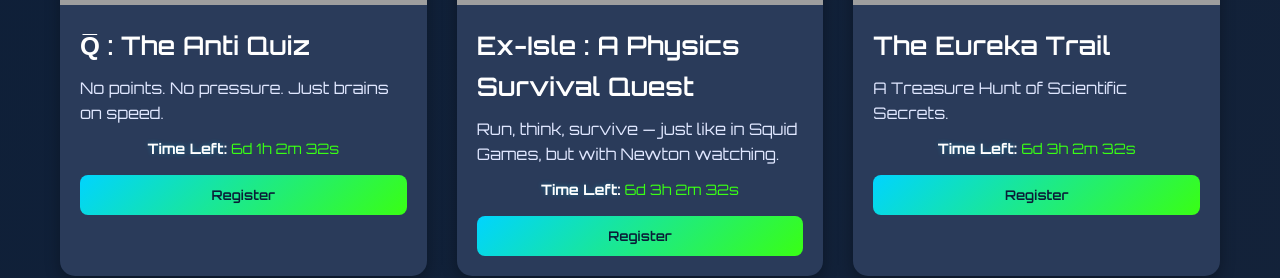
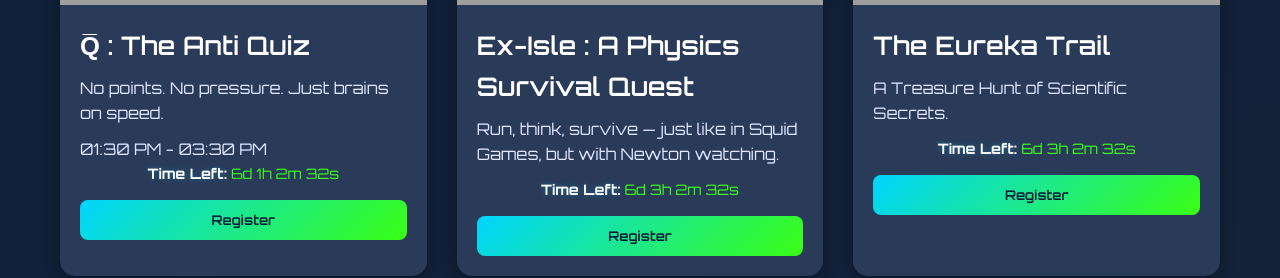
Before and after one commit to Jiten010/Science_Circus_Final, a React (Vite) app: page / in a window 1280 px wide. Shown: the part 1860-2138 px from the top of the page. Built offline with nearby package versions, Linux system fonts and the light colour scheme; grey boxes are pictures that could not be loaded.

Commit message:
date change again

```diff
--- a/src/components/Events.jsx
+++ b/src/components/Events.jsx
@@ -117,6 +117,7 @@
             <div className="event-content">
               <h3>{event.title}</h3>
               <p className="event-description">{event.description}</p>
+              <p className="event-Timings">{event.Timings}</p>
               <p className="event-duration">
                 <strong>Time Left:</strong> {countdowns[event.title] || 'Calculating...'}
               </p>
```
